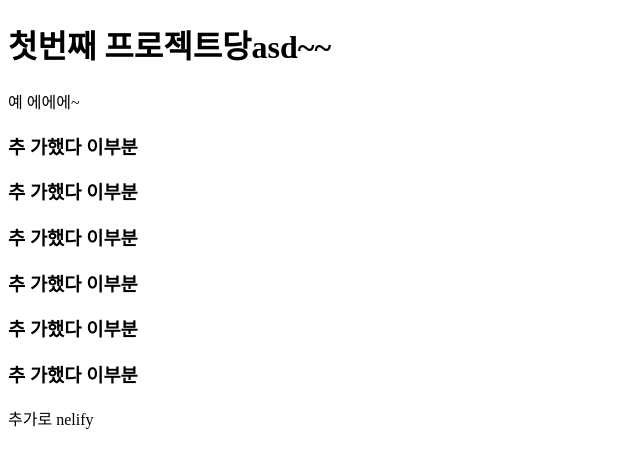
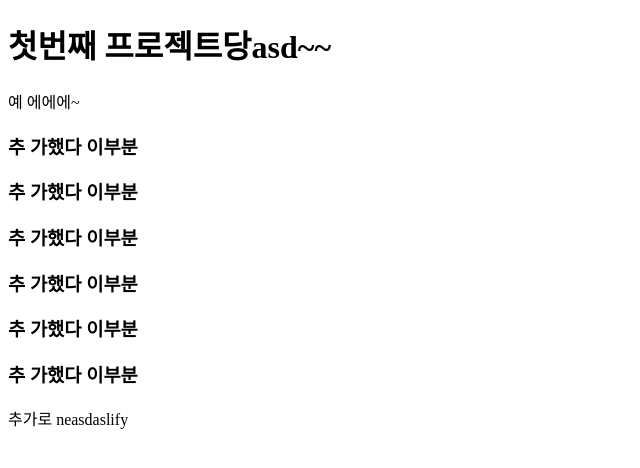
Before and after one commit to dkdkwl/noonaProject, a plain HTML site: page index.html in a window 1280 px wide. Shown: the full height of the page, 0-640 px from the left. Drawn offline with Linux system fonts and the light colour scheme.

Commit message:
전송테스트

```diff
--- a/index.html
+++ b/index.html
@@ -19,6 +19,6 @@
     <h3>추 가했다 이부분</h3>
     <h3>추 가했다 이부분</h3>
 
-    <div>추가로 nelify</div>
+    <div>추가로 neasdaslify</div>
   </body>
 </html>
```
